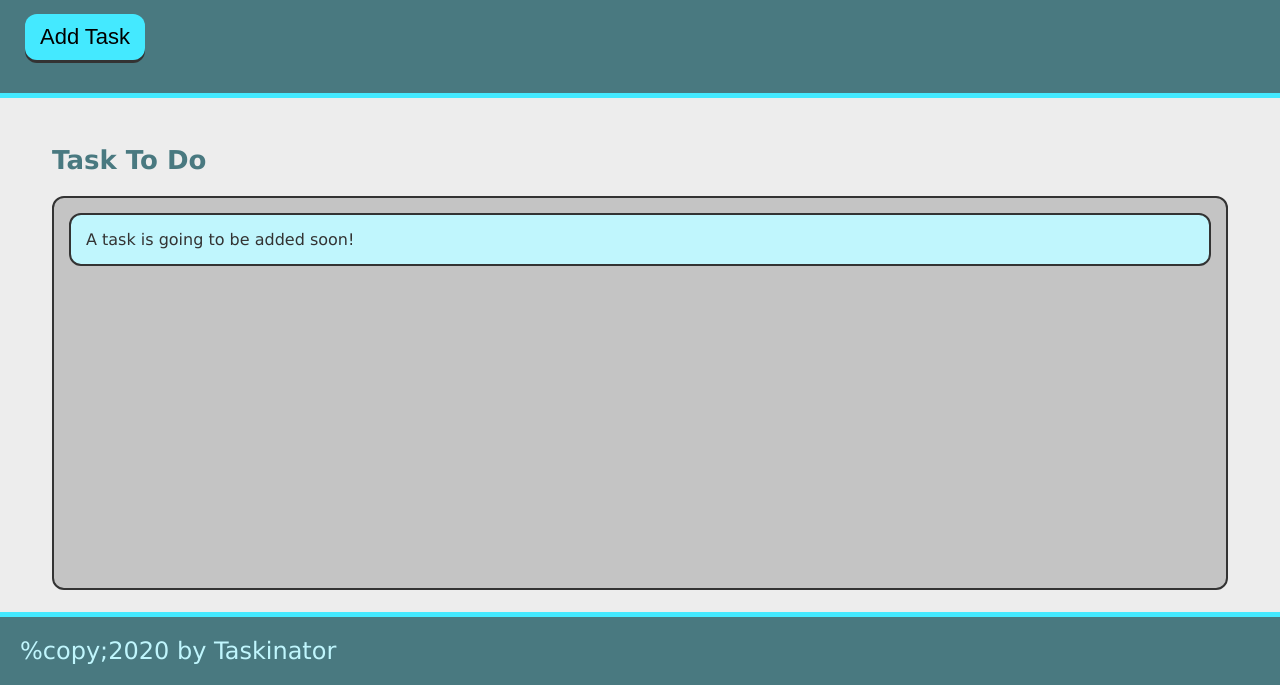
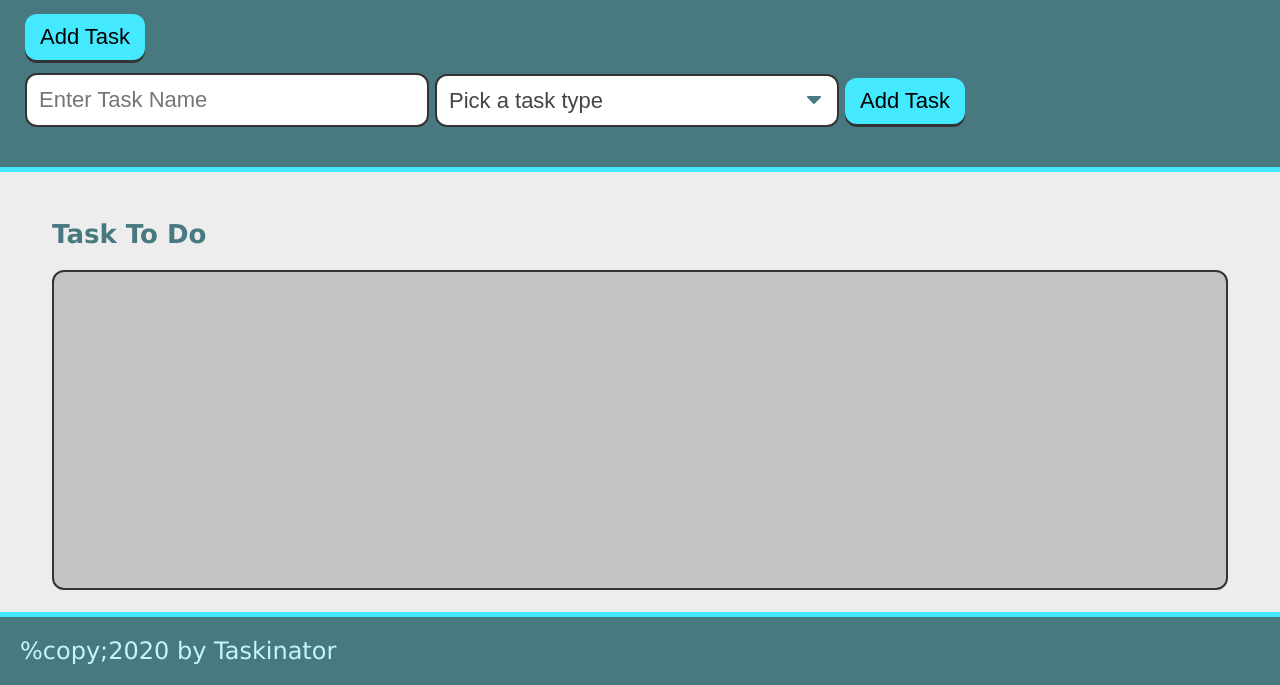
Before and after one commit to jossparling/taskinator, a plain HTML site: page index.html in a window 1280 px wide. Shown: the part 115-800 px from the top of the page. Drawn offline with Linux system fonts and the light colour scheme.

Commit message:
added form group

```diff
--- a/assets/js/script.js
+++ b/assets/js/script.js
@@ -1,11 +1,11 @@
-var buttonEl = document.querySelector('#save-task');
+var buttonEl = document.querySelector("#save-task");
 var tasksToDoEl = document.querySelector("#tasks-to-do");
 
 var createTaskHandler = function() {
-    var listItemEl = document.createElement("li");
-    listItemEl.className = "task-item";
-    listItemEl.textContent = "This is a new task.";
-    listToDoEl.appendChild(listItemEl);
+  var listItemEl = document.createElement("li");
+  listItemEl.className = "task-item";
+  listItemEl.textContent = "This is a new task.";
+  tasksToDoEl.appendChild(listItemEl);
 };
 
-buttonEl.addEventlistener("click", createTaskHandler);
+buttonEl.addEventListener("click", createTaskHandler);
--- a/index.html
+++ b/index.html
@@ -14,14 +14,28 @@
         <h1 class="page-title">Taskinator</h1>
         <p>Click the button below to add a new task!</p>
         <button class="btn" id="save-task">Add Task</button>
+        <form id="task-form">
+            <div class="form-group">
+                <input type="text" name="task-name" placeholder="Enter Task Name"/>
+            </div>
+            <div class="form-group">
+                <select name="task-type" class="select-dropdown">
+                    <option value="" disabled selected>Pick a task type</option>
+                    <option value="Print">Print</option>
+                    <option value="Web">Web</option>
+                    <option value="Mobile">Mobile</option>
+                </select>
+            </div>
+            <div class="form-group">
+                <button class="btn" id="save-task" type="submit">Add Task</button>
+            </div>
+        </form>
     </header>
 
 <main class="page-content">
     <section class="task-list-wrapper">
         <h2 class="list-title">Task To Do</h2>
-        <ul class="task-list" id="tasks-to-do">
-            <li class="task-item">A task is going to be added soon!</li>
-        </ul>
+        <ul class="task-list" id="tasks-to-do"></ul>
     </section>
 </main>
   <script src="./assets/js/script.js"></script>
```
